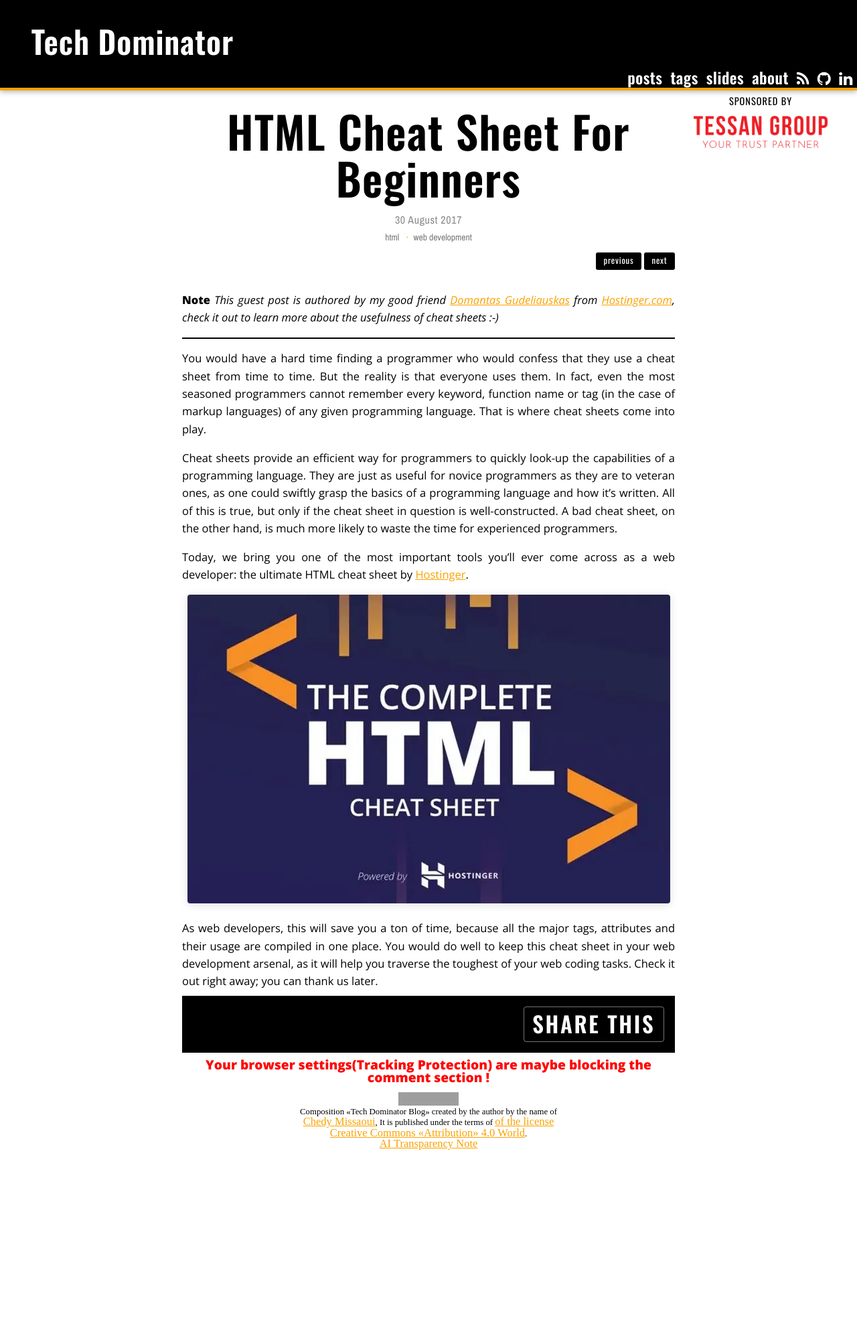
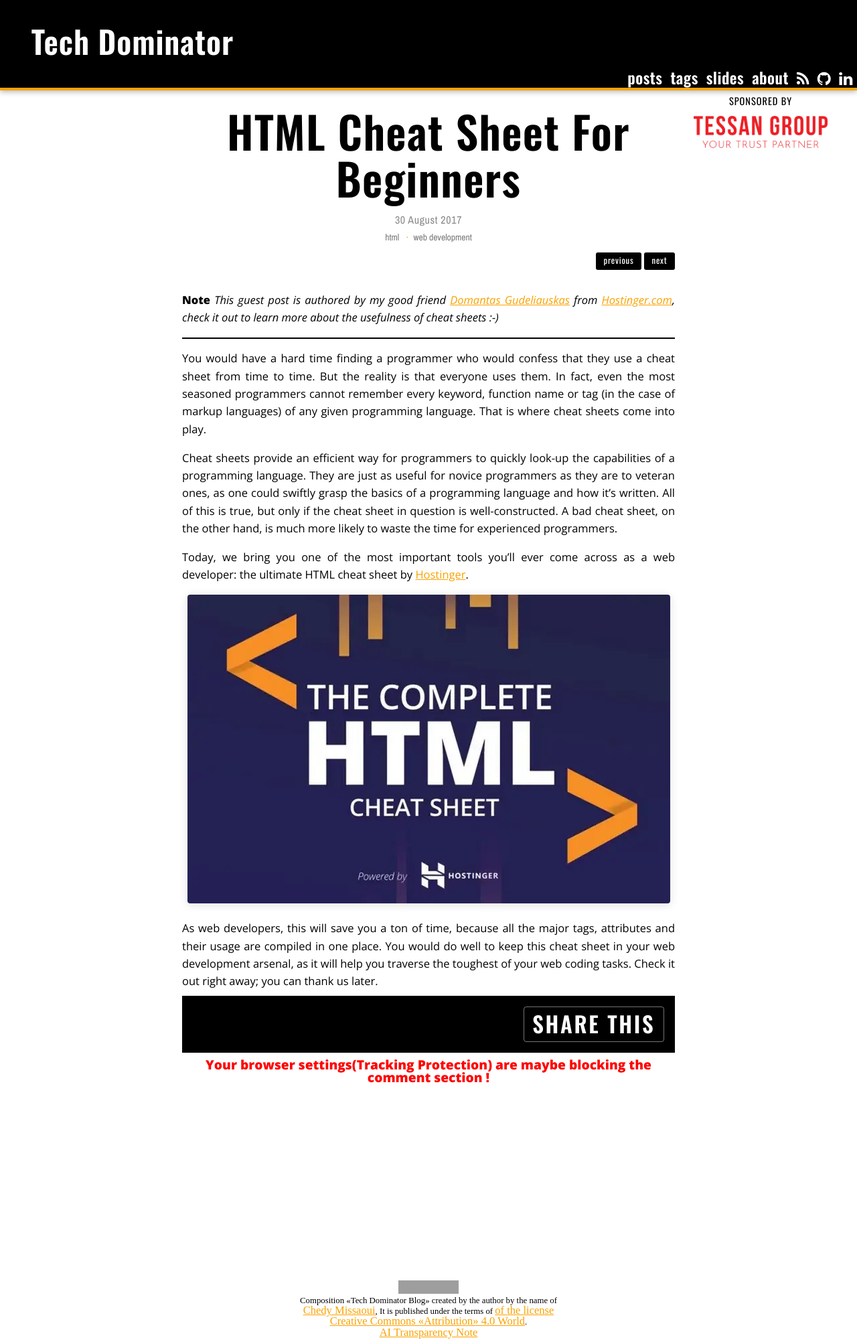
Before and after one commit to MissaouiChedy/MissaouiChedy.github.io, a Jekyll site: the page built from _posts/2017-08-30-html-cheat-sheet-for-beginners.md, in a window 1280 px wide. Shown: the whole page at 67% size. Built offline with Jekyll 4.4.1, drawn with Linux system fonts in a browser that asks for light colours; nearby versions of some CDN libraries; comment, search, counter and statistics services are not loaded; before the commit the page ends 1719 px from its top, so only the background shows below that; grey boxes are pictures that could not be loaded.

Commit message:
fix: fixed layout shift issues

```diff
--- a/_includes/article.html
+++ b/_includes/article.html
@@ -10,6 +10,7 @@
 		<a rel="sponsored" href="https://tessangroup.tech/">
 			<div class="img-container">
 				<img src="{{ site.baseurl }}/imgs/TessanGroupLogo.optimized.webp"
+				width="1866" height="448"
 				alt="Tessan Group - Your Trust Partner" />
 			</div>
 		</a>
--- a/_layouts/default.html
+++ b/_layouts/default.html
@@ -7,12 +7,11 @@
 	<title>{% if page.title %}{{ page.title | strip_html | escape }} - {{ site.title }}{% else %}{{ site.title | escape }} - Blog{% endif %}</title>
 	<link rel="preconnect" href="https://fonts.googleapis.com">
 	<link rel="preconnect" href="https://fonts.gstatic.com" crossorigin>
-	<link href="{{ site.url }}/font-awesome-4.7.0/css/font-awesome.min.css" rel="stylesheet" media="print" onload="this.media='all'">
-	<link href="{{ site.url }}/css/main.css" rel="stylesheet" media="print" onload="this.media='all'">
+	<link rel="preload" href="{{ site.url }}/font-awesome-4.7.0/fonts/fontawesome-webfont.woff2?v=4.7.0" as="font" type="font/woff2" crossorigin>
+	<link href="{{ site.url }}/font-awesome-4.7.0/css/font-awesome.min.css" rel="stylesheet">
+	<link href="{{ site.url }}/css/main.css" rel="stylesheet">
 	<link rel="stylesheet" href="https://fonts.googleapis.com/css?family=Open+Sans:400,400i,800,800i|Archivo+Narrow|Oswald:400,600|Inconsolata&display=swap" media="print" onload="this.media='all'">
 	<noscript>
-		<link rel="stylesheet" href="{{ site.url }}/font-awesome-4.7.0/css/font-awesome.min.css">
-		<link rel="stylesheet" href="{{ site.url }}/css/main.css">
 		<link rel="stylesheet" href="https://fonts.googleapis.com/css?family=Open+Sans:400,400i,800,800i|Archivo+Narrow|Oswald:400,600|Inconsolata&display=swap">
 	</noscript>
 	<link rel="icon shortcut" type="image/png" href="{{ site.url }}/favicon.png">
--- a/css/main.scss
+++ b/css/main.scss
@@ -224,6 +224,7 @@
 			}
 
 			.heading-anchor-link {
+				position: absolute;
 				display: inline-flex;
 				align-items: center;
 				justify-content: center;
@@ -593,6 +594,10 @@
 	font-family: $default-font-family;
 }
 
+#disqus_thread {
+	min-height: 20em;
+}
+
 blockquote {
 	font-style: italic;
 	color: #2a2a2a;
```
